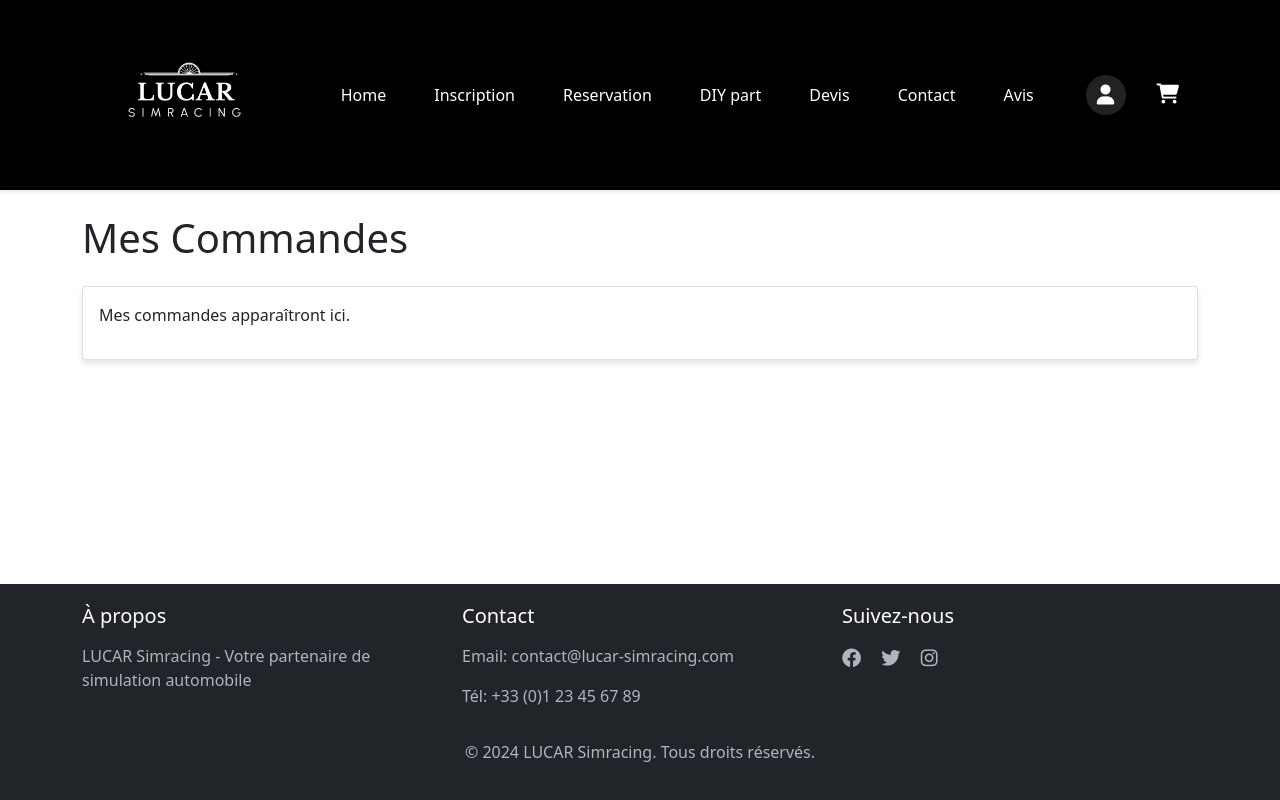
After one commit to LucArronne/Sim_API, a Symfony app: template templates/orders/index.html.twig in a window 1280 px wide. The commit adds this page. Run offline with Twig, Linux system fonts and the light colour scheme; the template is opened without the code that fills it, so the values that code supplies are empty; some libraries are stand-ins or nearby versions.

Commit message:
Onglet mes commandes pour User Connected

```diff
--- a/templates/components/nav.html.twig
+++ b/templates/components/nav.html.twig
@@ -18,6 +18,9 @@
             <a href="#" class="nav-link">Devis</a>
             <a href="{{ path('contact_page') }}" class="nav-link {% if app.request.get('_route') == 'contact_page' %}active{% endif %}">Contact</a>
             <a href="{{ path('app_avis') }}" class="nav-link {% if app.request.get('_route') == 'app_avis' %}active{% endif %}">Avis</a>
+            <span id="ordersLink" style="display: none;">
+                <a href="{{ path('app_orders') }}" class="nav-link {% if app.request.get('_route') == 'app_orders' %}active{% endif %}">Mes commandes</a>
+            </span>
         </div>
 
         <div class="nav-icons">
@@ -339,8 +342,11 @@ document.getElementById('userIcon').addEventListener('click', function(e) {
 // Initialisation au chargement de la page
 document.addEventListener('DOMContentLoaded', function() {
     const token = localStorage.getItem('token');
+    const ordersLink = document.getElementById('ordersLink');
+
     if (token) {
         document.getElementById('userIcon').classList.add('connected');
+        ordersLink.style.display = 'inline';
     }
 });
 
--- /dev/null
+++ b/templates/orders/index.html.twig
@@ -0,0 +1,19 @@
+{% extends 'base.html.twig' %}
+
+{% block title %}Mes Commandes - LUCAR Simracing{% endblock %}
+
+{% block body %}
+<div class="container mt-4">
+    <h1>Mes Commandes</h1>
+
+    <div class="row mt-4">
+        <div class="col-12">
+            <div class="card">
+                <div class="card-body">
+                    <p>Mes commandes apparaîtront ici.</p>
+                </div>
+            </div>
+        </div>
+    </div>
+</div>
+{% endblock %}
```
Also changed, not shown: src/Controller/OrderController.php (added, +21 -0 lines).
